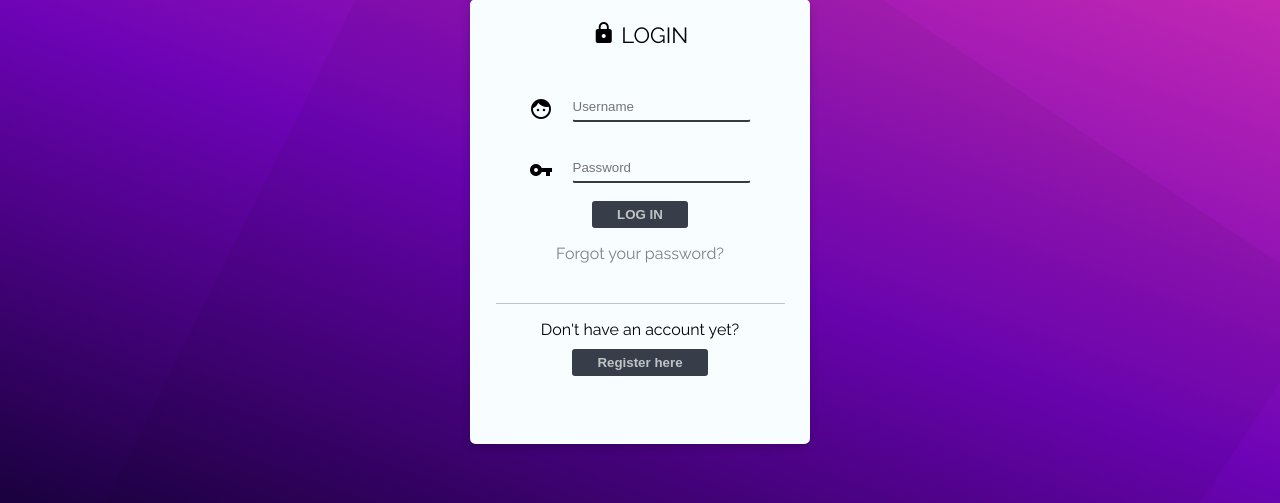
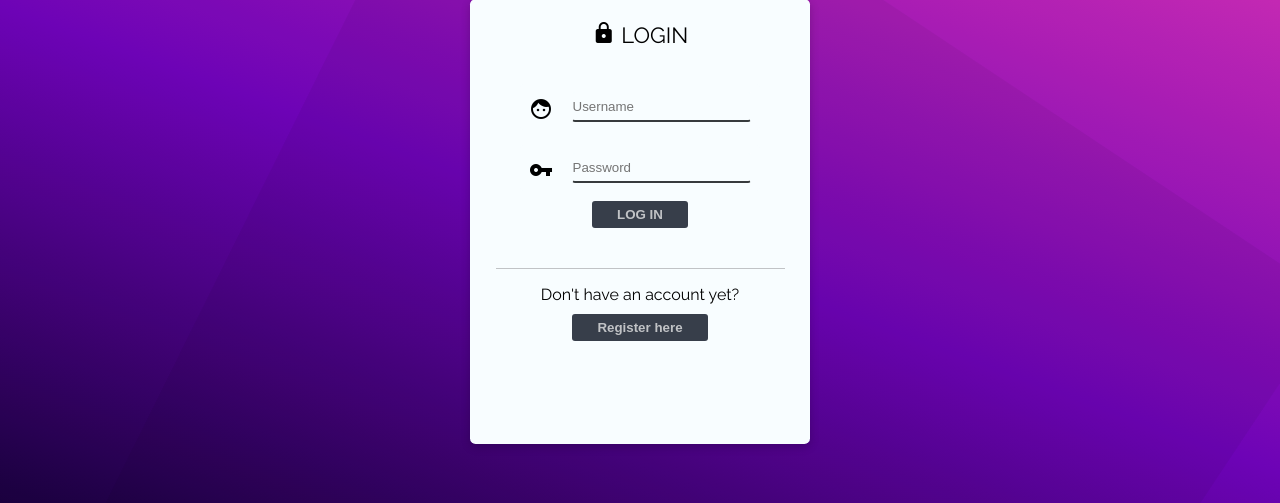
Before and after one commit to jesdin/Hate-Speech-Detector, a Flask app: page /login in a window 1280 px wide. Shown: the part 161-664 px from the top of the page. Run offline with Flask 2, Linux system fonts and the light colour scheme; parts of the project's set-up code (start-up, migrations or seed data) failed here and were passed over.

Commit message:
comment forgot password

```diff
--- a/templates/Login.html
+++ b/templates/Login.html
@@ -53,9 +53,9 @@
             <input type="submit" value="LOG IN" />
         </form>
 
-        <div class="forgot-password">
+        <!-- <div class="forgot-password">
             <a href="#">Forgot your password?</a>
-        </div>
+        </div> -->
 
 
         <div class="register">
```
